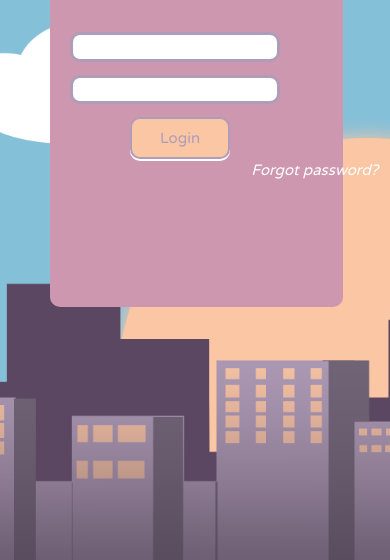
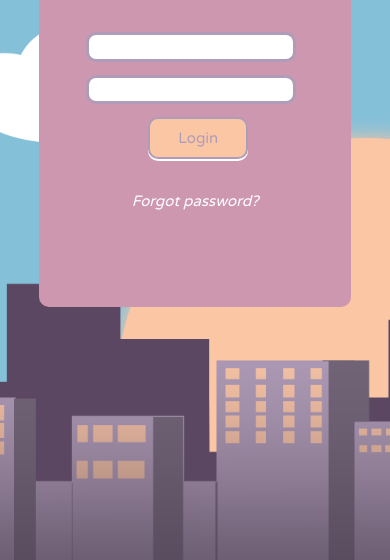
Before and after one commit to rhezdanielle/exam, a plain HTML site: page index.html in a window 390 px wide. Shown: the part 284-844 px from the top of the page. Drawn offline with Linux system fonts and the light colour scheme.

Commit message:
Update style.css

```diff
--- a/style.css
+++ b/style.css
@@ -1516,12 +1516,11 @@
         /* size */
         height: 50%;
         width: 80%;
-        min-width: 60%;
-        max-width: 75%;
+        min-width: 80%;
 
         /* position */
         top: 20%;
-        margin: 0px 50px;
+        margin: 0px 10%;
         position: fixed;
 
         /*background*/
@@ -1541,7 +1540,7 @@
 
         /* position */
         top: 15%;
-        margin: 0 20px;
+        margin: 0 15%;
         position: absolute;
 
         /* text style */
@@ -1562,7 +1561,7 @@
 
         /* position */
         top: 35%;
-        margin: 0 20px;
+        margin: 0 15%;
         position: absolute;
 
         /* text style */
@@ -1587,7 +1586,7 @@
 
         /* position */
         top: 45%;
-        margin: 0 20px;
+        margin: 0 15%;
         position: absolute;
 
         /* text style */
@@ -1613,7 +1612,7 @@
 
         /* position */
         top: 55%;
-        margin: 0px 80px;
+        margin: 0px 35%;
         position: absolute;
 
         /* text style */
@@ -1638,7 +1637,7 @@
 
         /* position */
         top: 65%;
-        left: 29%;
+        margin: 10% 18%;
         position: absolute;
 
         /* text style */
@@ -1652,6 +1651,7 @@
         color: #ffffff;
         cursor: pointer;
 
+        display: inline;
     }
 
     /*      ===========================     */
```
